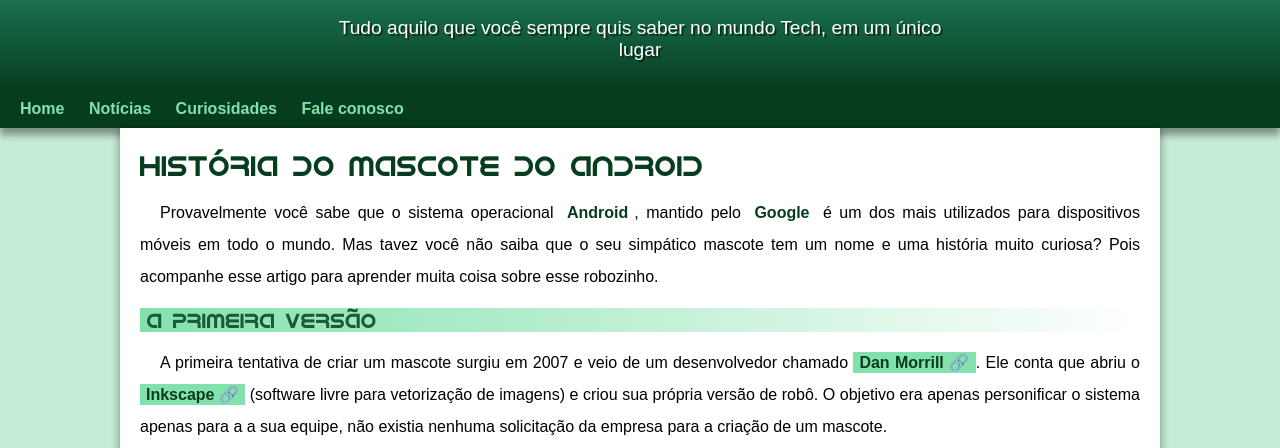
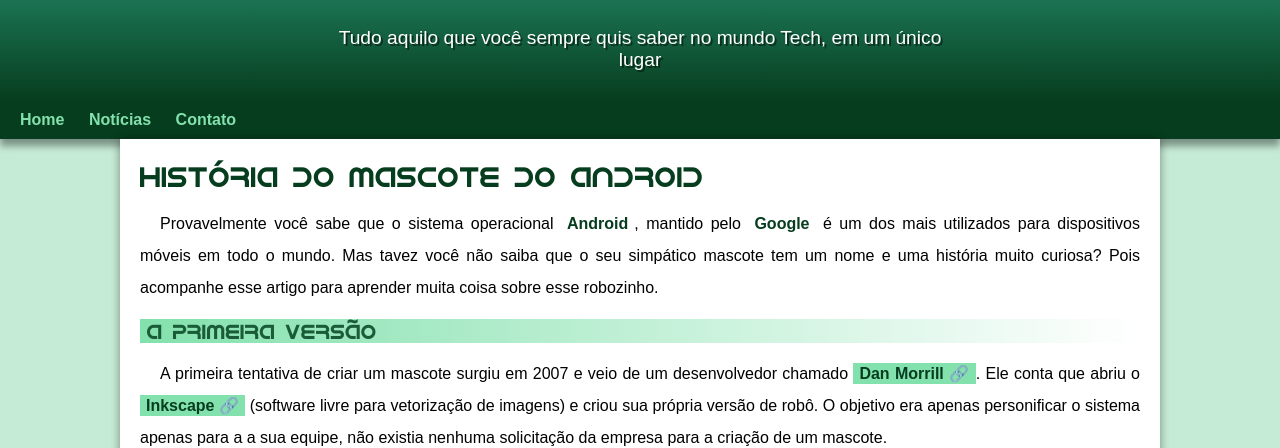
Before and after one commit to felipesiqueira06/projeto-android, a plain HTML site: page index.html in a window 1280 px wide. Shown: the part 100-548 px from the top of the page. Drawn offline with Linux system fonts and the light colour scheme.

Commit message:
padding corrigido

```diff
--- a/estilo/style.css
+++ b/estilo/style.css
@@ -62,6 +62,8 @@ header > p{
     margin: auto;
     padding-left: 10px;
     padding-right: 10px;
+    padding-bottom: 30px;
+    padding-top: 10px;
     text-shadow: 2px 2px 0px rgba(0, 0, 0, 0.493);
 
 }
--- a/index.html
+++ b/index.html
@@ -15,8 +15,7 @@
   <nav>
     <a href="#">Home</a>
     <a href="#">Notícias</a>
-    <a href="#">Curiosidades</a>
-    <a href="#">Fale conosco</a>
+    <a href="#">Contato</a>
   </nav>
   <main>
     <article>
```
